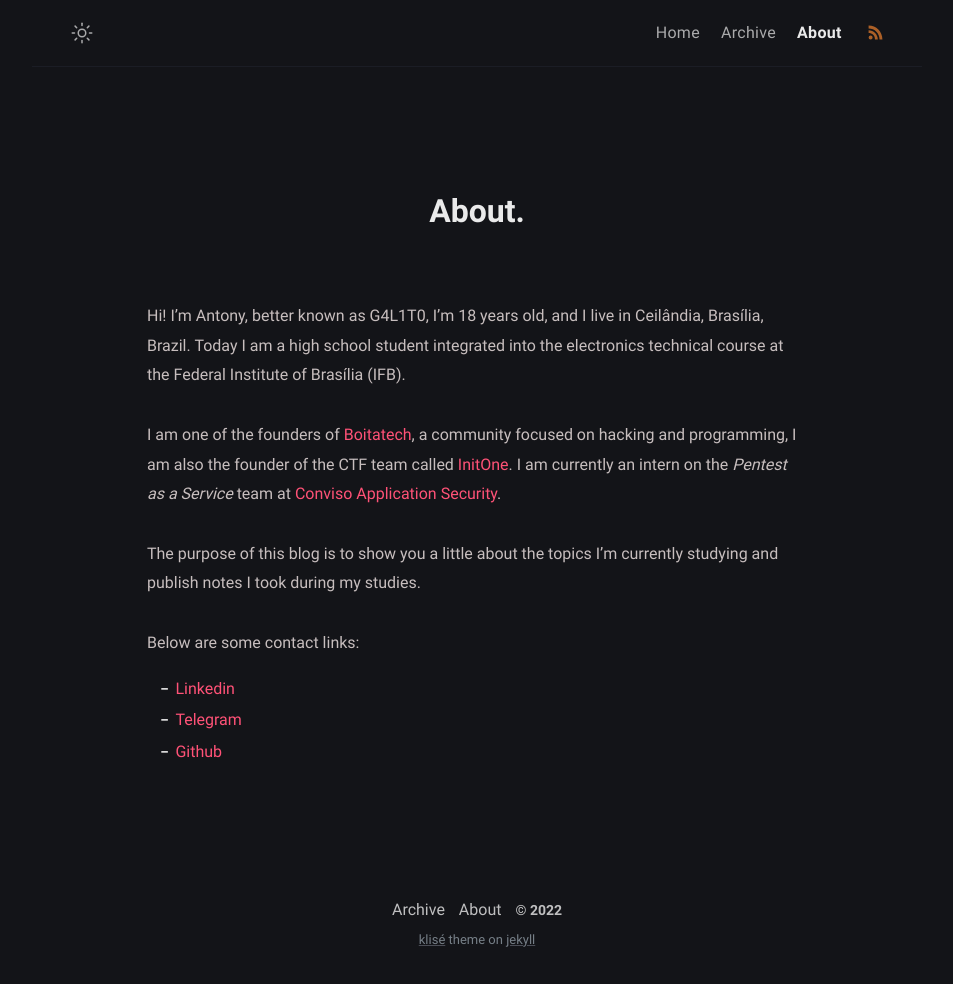
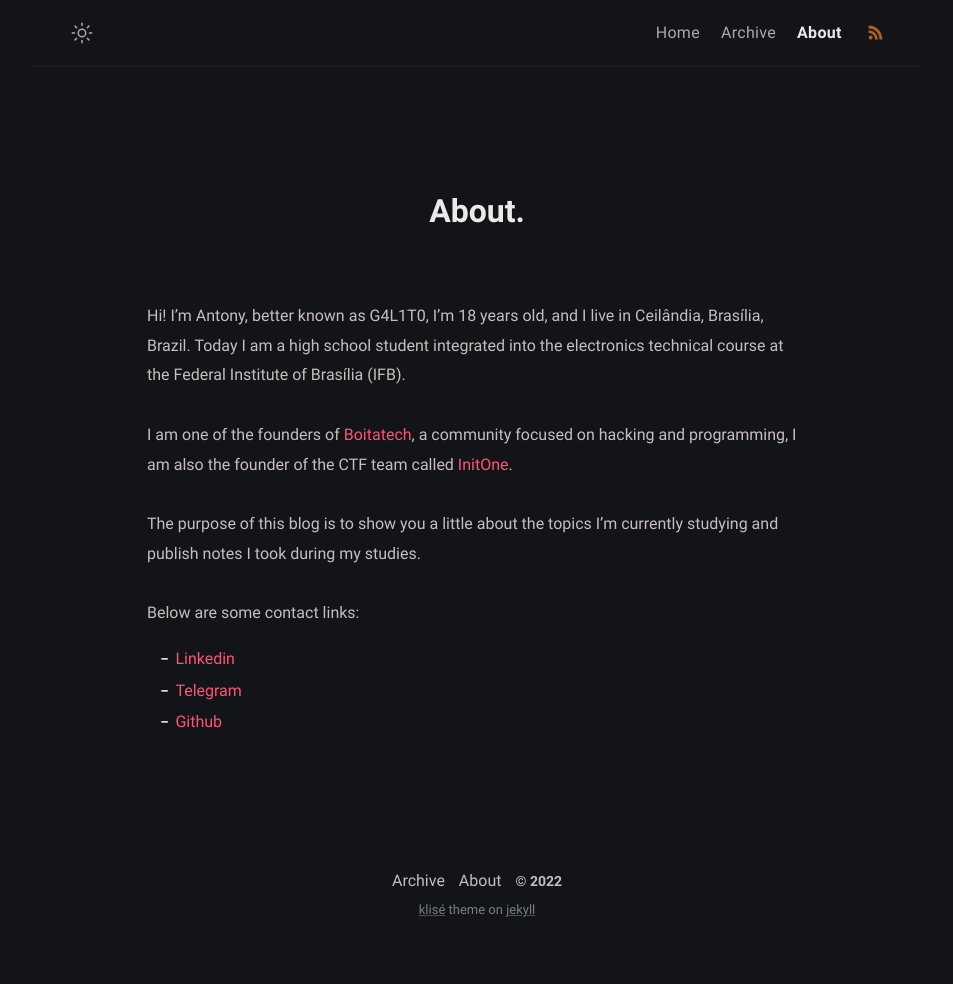
Before and after one commit to G4L1T0/antonyleite.com, a Jekyll site: the page built from about.md, in a window 1280 px wide. Shown: the whole page, without its empty margins (163-1116 px from the left). Built offline with Jekyll 4.4.1, drawn with Linux system fonts in a browser that asks for light colours; after the commit the page ends 954 px from its top, so only the background shows below that.

Commit message:
Update about.md

```diff
--- a/about.md
+++ b/about.md
@@ -6,7 +6,7 @@ permalink: /about/
 
 Hi! I'm Antony, better known as G4L1T0, I'm 18 years old, and I live in Ceilândia, Brasília, Brazil. Today I am a high school student integrated into the electronics technical course at the Federal Institute of Brasília (IFB).
 
-I am one of the founders of [Boitatech](https://www.boitatech.com.br/), a community focused on hacking and programming, I am also the founder of the CTF team called [InitOne](https://initone.com.br/). I am currently an intern on the *Pentest as a Service* team at [Conviso Application Security](https://www.convisoappsec.com/).
+I am one of the founders of [Boitatech](https://www.boitatech.com.br/), a community focused on hacking and programming, I am also the founder of the CTF team called [InitOne](https://initone.com.br/).
 
 The purpose of this blog is to show you a little about the topics I'm currently studying and publish notes I took during my studies.
 
```
